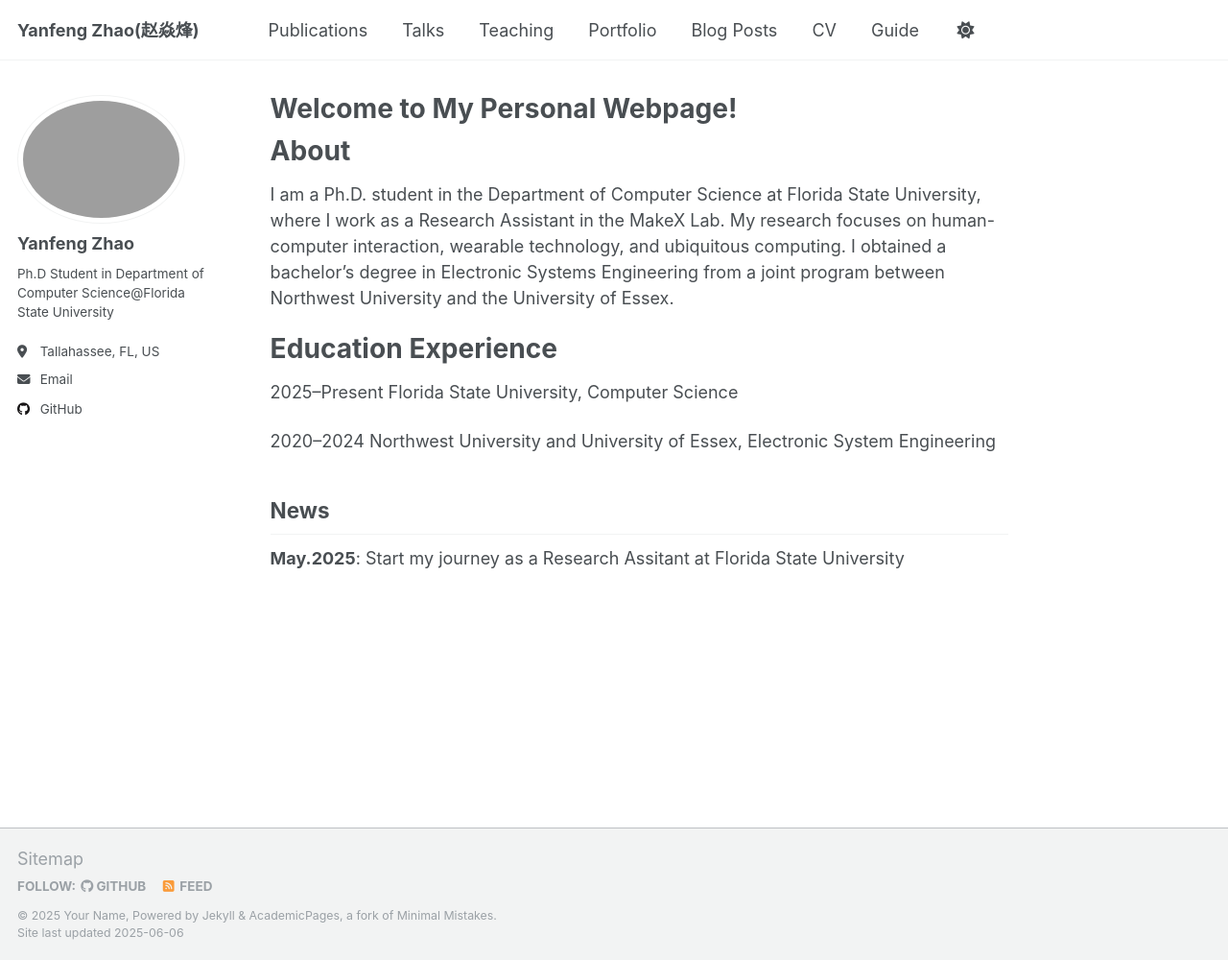
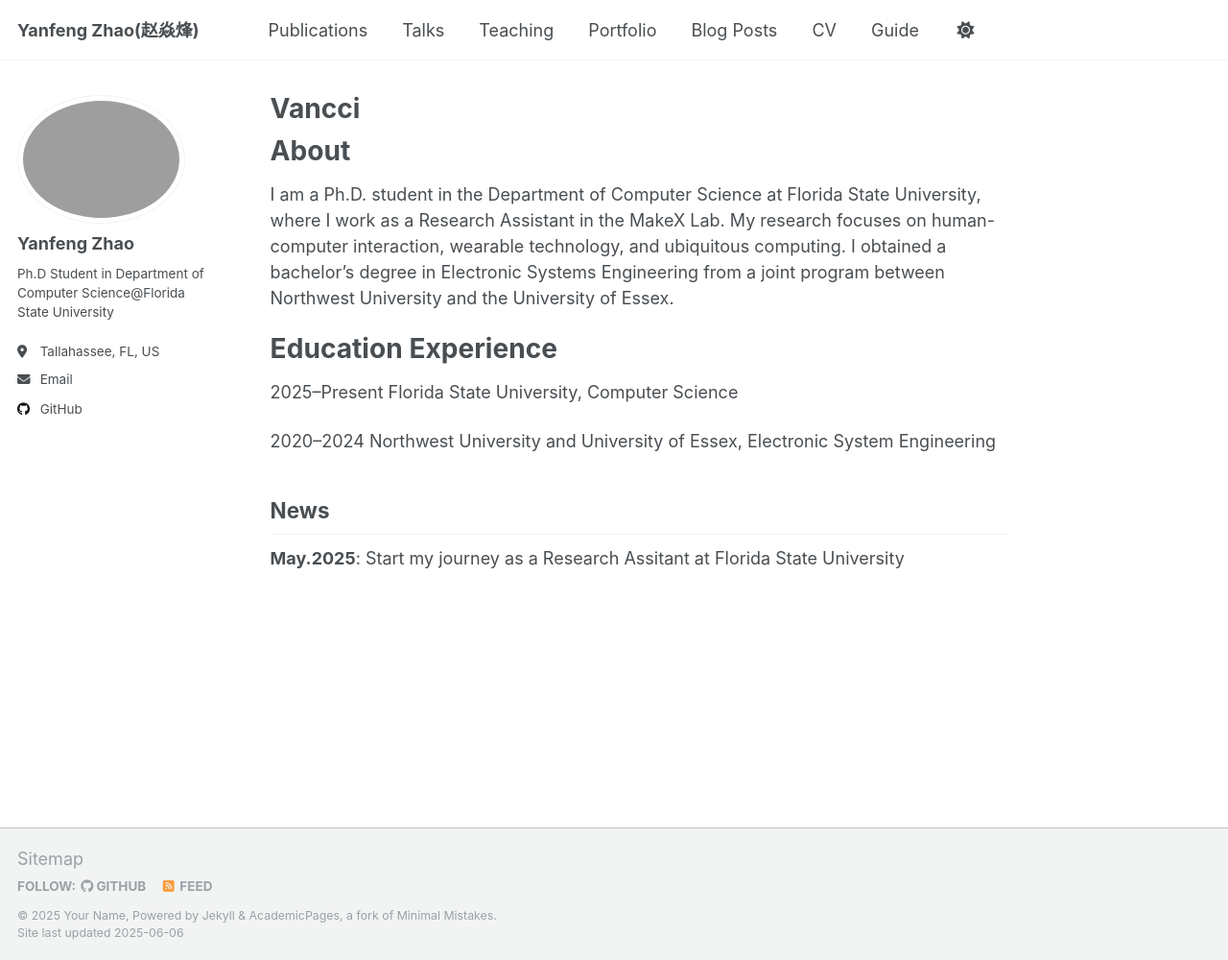
Before and after one commit to YanfengZhaoMakeX/YanfengZhaoMakeX.github.io, a Jekyll site: the page built from _pages/about.md, in a window 1280 px wide and 1000 px high. Shown: the whole window at 96% size. Built offline with Jekyll 4.4.1, drawn with Linux system fonts in a browser that asks for light colours.

Commit message:
Update about.md

```diff
--- a/_pages/about.md
+++ b/_pages/about.md
@@ -1,6 +1,6 @@
 ---
 permalink: /
-title: "Welcome to My Personal Webpage!"
+title: "Vancci"
 author_profile: true
 redirect_from:
   - /about/
```
